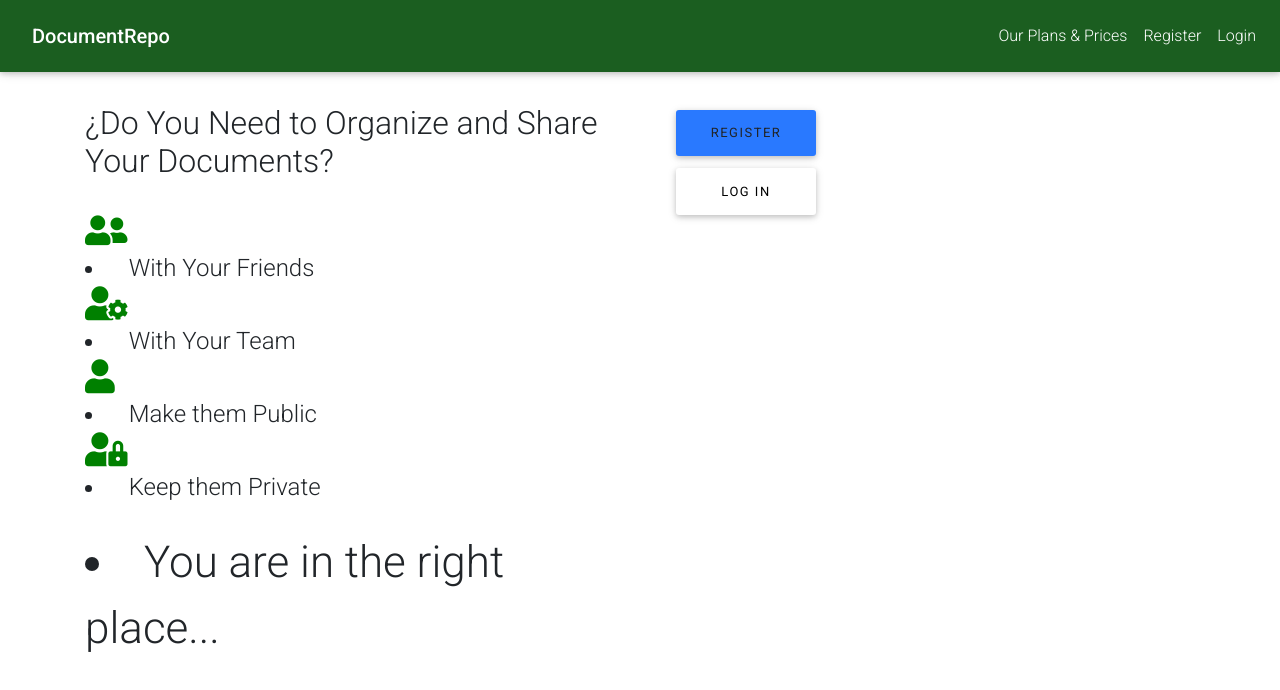
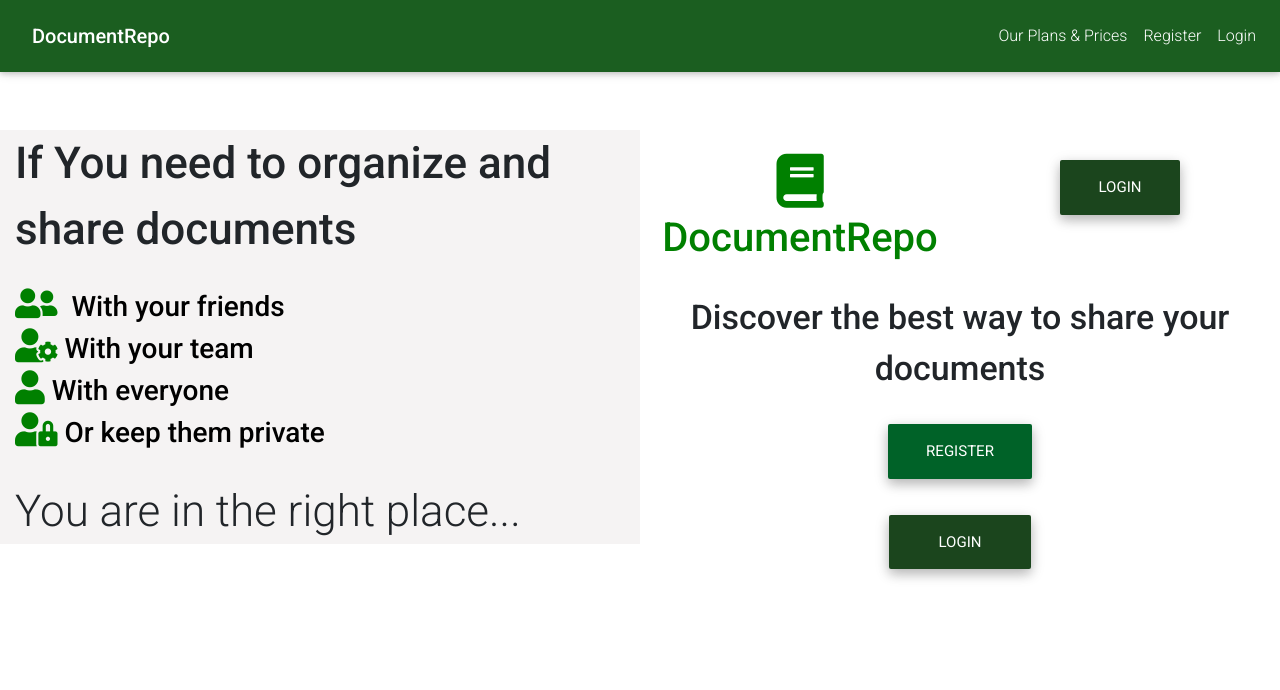
Before and after one commit to hulamo/DocumentRepo2, a React (Create React App) app in the folder client/: page / in a window 1280 px wide. Shown: the top 690 px of the page. Built offline with nearby package versions, Linux system fonts and the light colour scheme.

Commit message:
A dormir

```diff
--- a/client/src/components/layout/Landing.jsx
+++ b/client/src/components/layout/Landing.jsx
@@ -1,7 +1,7 @@
 import React, { Component } from "react";
 import { Link } from "react-router-dom";
 
-import { MDBContainer, MDBRow, MDBCol } from "mdbreact";
+import { MDBContainer, MDBRow, MDBCol, MDBBtn } from "mdbreact";
 /*
 <img
               src={process.env.PUBLIC_URL + "documentrepo.jpg"}
@@ -9,19 +9,30 @@ import { MDBContainer, MDBRow, MDBCol } from "mdbreact";
               alt="aligment"
             />
 */
+
+/*
+<MDBRow>
+          <MDBCol md="6" className="mx-auto">
+            <img
+              src={process.env.PUBLIC_URL + "documentrepo.jpg"}
+              className="img-fluid mx-auto"
+              alt="aligment"
+            />
+          </MDBCol>
+        </MDBRow>
+*/
+
 class Landing extends Component {
   render() {
     return (
-      <MDBContainer>
-        <MDBRow className="mb-4">
-          <MDBCol md="6" className="mx-auto" />
-        </MDBRow>
-
+      <MDBContainer fluid>
         <MDBRow>
-          <MDBCol top md="6">
-            <MDBRow>
+          <MDBCol top md="6" style={{ backgroundColor: "#f5f3f3" }}>
+            <MDBRow middle>
               <MDBCol md="12">
-                <h2>¿Do You Need to Organize and Share Your Documents?</h2>
+                <div style={{ fontSize: "44px" }}>
+                  <strong>If You need to organize and share documents</strong>
+                </div>
               </MDBCol>
             </MDBRow>
             <br />
@@ -32,7 +43,9 @@ class Landing extends Component {
                   className="fas fa-user-friends"
                   style={{ fontSize: "34px", color: "green" }}
                 />
-                <li style={{ fontSize: "24px" }}>&nbsp; With Your Friends </li>
+                <strong style={{ fontSize: "28px", color: "black" }}>
+                  &nbsp; With your friends
+                </strong>
               </MDBCol>
             </MDBRow>
             <MDBRow>
@@ -41,7 +54,9 @@ class Landing extends Component {
                   className="fas fa-user-cog"
                   style={{ fontSize: "34px", color: "green" }}
                 />
-                <li style={{ fontSize: "24px" }}> &nbsp; With Your Team </li>
+                <strong style={{ fontSize: "28px", color: "black" }}>
+                  &nbsp;With your team
+                </strong>
               </MDBCol>
             </MDBRow>
             <MDBRow>
@@ -50,7 +65,9 @@ class Landing extends Component {
                   className="fas fa-user"
                   style={{ fontSize: "34px", color: "green" }}
                 />
-                <li style={{ fontSize: "24px" }}> &nbsp; Make them Public </li>
+                <strong style={{ fontSize: "28px", color: "black" }}>
+                  &nbsp;With everyone
+                </strong>
               </MDBCol>
             </MDBRow>
             <MDBRow>
@@ -59,45 +76,85 @@ class Landing extends Component {
                   className="fas fa-user-lock"
                   style={{ fontSize: "34px", color: "green" }}
                 />
-                <li style={{ fontSize: "24px" }}>&nbsp; Keep them Private </li>
+                <strong style={{ fontSize: "28px", color: "black" }}>
+                  &nbsp;Or keep them private
+                </strong>
               </MDBCol>
             </MDBRow>
             <br />
             <MDBRow>
               <MDBCol md="12">
-                <li style={{ fontSize: "44px" }}>
-                  You are in the right place...{" "}
-                </li>
+                <div style={{ fontSize: "44px" }}>
+                  You are in the right place...
+                </div>
               </MDBCol>
             </MDBRow>
           </MDBCol>
-          <MDBCol className="d-sm-block" md="6">
-            <div className="col s6">
-              <Link
-                to="/register"
-                style={{
-                  width: "140px",
-                  borderRadius: "3px",
-                  letterSpacing: "1.5px"
-                }}
-                className="btn btn-large waves-effect waves-light hoverable blue accent-3"
-              >
-                Register
-              </Link>
-            </div>
-            <div className="col s6">
-              <Link
-                to="/login"
-                style={{
-                  width: "140px",
-                  borderRadius: "3px",
-                  letterSpacing: "1.5px"
-                }}
-                className="btn btn-large btn-flat waves-effect white black-text"
-              >
-                Log In
-              </Link>
-            </div>
+          <MDBCol className="d-sm-block text-center" md="6" middle center>
+            <MDBRow>
+              <MDBCol md="12">
+                <br />
+              </MDBCol>
+            </MDBRow>
+            <MDBRow middle center>
+              <MDBCol md="6" center>
+                <i
+                  className="fas fa-book"
+                  style={{ fontSize: "54px", color: "green" }}
+                />
+                <strong style={{ fontSize: "40px", color: "green" }}>
+                  DocumentRepo
+                </strong>
+              </MDBCol>
+              <MDBCol md="6" center>
+                <MDBBtn rounded href="/login" size="lg" active color="green">
+                  Login
+                </MDBBtn>
+              </MDBCol>
+            </MDBRow>
+            <MDBRow>
+              <MDBCol md="12">
+                <br />
+              </MDBCol>
+            </MDBRow>
+            <MDBRow middle center>
+              <MDBCol md="12" center>
+                <strong style={{ fontSize: "34px" }}>
+                  Discover the best way to share your documents
+                </strong>
+              </MDBCol>
+            </MDBRow>
+            <MDBRow>
+              <MDBCol md="12">
+                <br />
+              </MDBCol>
+            </MDBRow>
+            <MDBRow>
+              <MDBCol md="12">
+                <MDBBtn
+                  rounded
+                  href="/register"
+                  size="lg"
+                  active
+                  color="success"
+                >
+                  Register
+                </MDBBtn>
+              </MDBCol>
+            </MDBRow>
+            <MDBRow>
+              <MDBCol md="12">
+                <br />
+              </MDBCol>
+            </MDBRow>
+
+            <MDBRow>
+              <MDBCol md="12">
+                <MDBBtn rounded href="/register" size="lg" active color="green">
+                  &nbsp;&nbsp;&nbsp;Login&nbsp;&nbsp;&nbsp;
+                </MDBBtn>
+              </MDBCol>
+            </MDBRow>
           </MDBCol>
         </MDBRow>
       </MDBContainer>
--- a/client/src/components/layout/burger.css
+++ b/client/src/components/layout/burger.css
@@ -8,7 +8,7 @@
 }
 
 body {
-    padding-top: 60px;
+    padding-top: 110px;
 }
 
 .customC {
```
Also changed, not shown: 1 other file (tests, documents, lock files or other folders).
